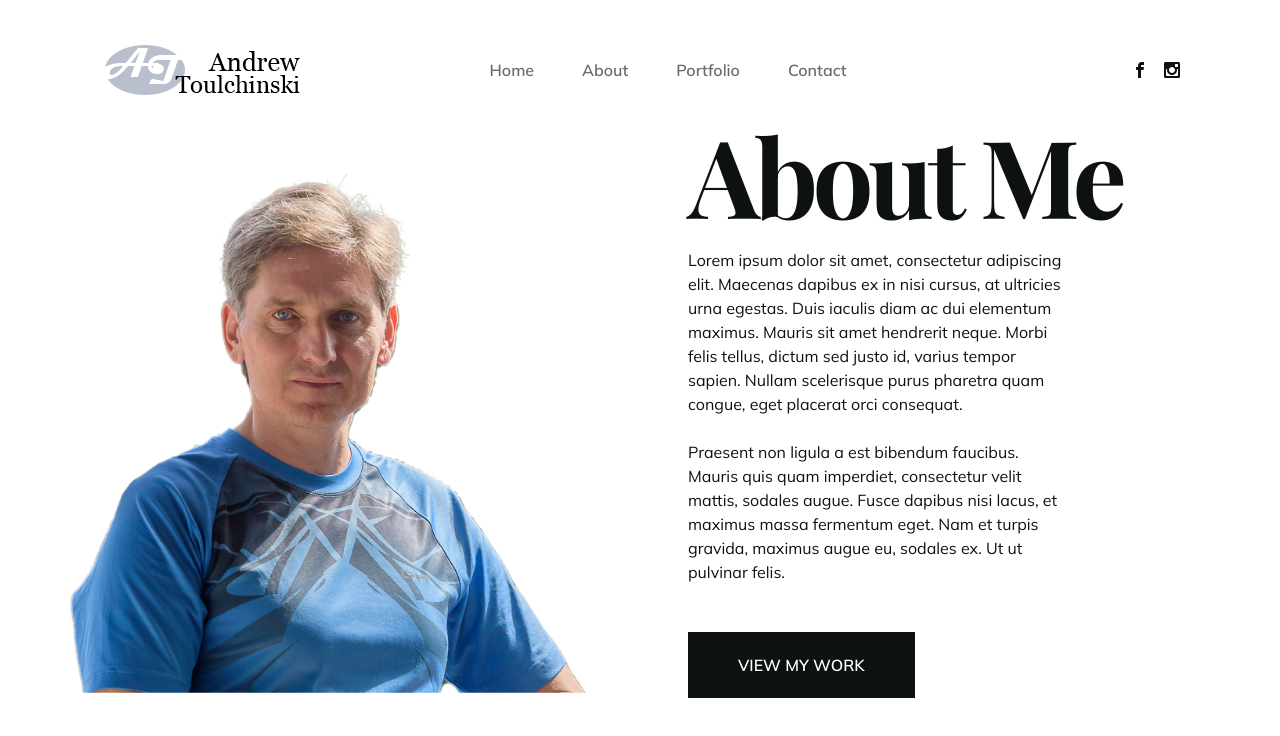
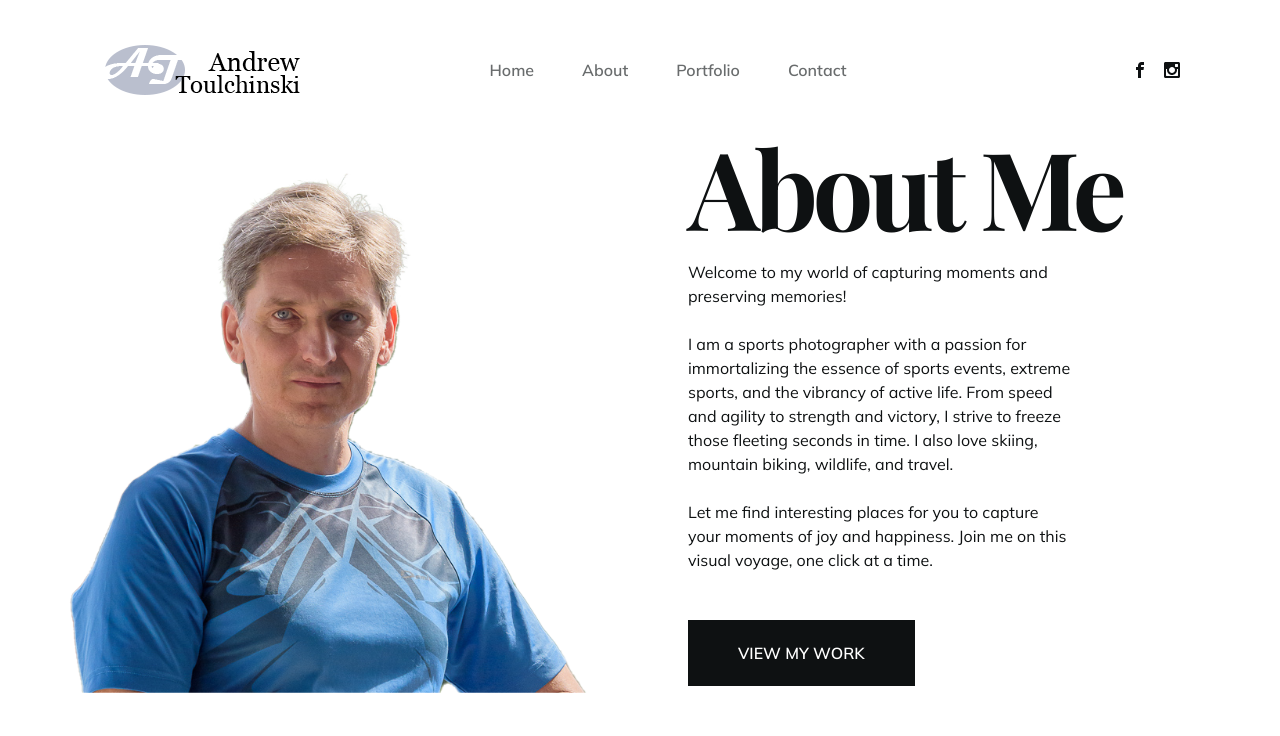
Before and after one commit to AndrewTuli/PhotoPortfolio, a React (Create React App) app: page /about in a window 1280 px wide. Shown: the top 736 px of the page. Built offline with nearby package versions, Linux system fonts and the light colour scheme; the HTML template or start-up script is replaced by a standard one; a web font is replaced by a local one.

Commit message:
Change demo text About me to normal description

```diff
--- a/src/pages/About.js
+++ b/src/pages/About.js
@@ -25,20 +25,17 @@ const About = () => {
         items-center lg:items-start'>
           <h1 className='h1'>About me</h1>
           <p className='mb-12 max-w-sm'>
-          Lorem ipsum dolor sit amet, consectetur adipiscing elit.
-          Maecenas dapibus ex in nisi cursus, at ultricies urna egestas.
-          Duis iaculis diam ac dui elementum maximus.
-          Mauris sit amet hendrerit neque. Morbi felis tellus,
-          dictum sed justo id, varius tempor sapien.
-          Nullam scelerisque purus pharetra quam congue,
-          eget placerat orci consequat.
+          Welcome to my world of capturing moments and preserving memories!
           <br/>
           <br/>
-          Praesent non ligula a est bibendum faucibus. Mauris
-          quis quam imperdiet, consectetur velit mattis, sodales
-          augue. Fusce dapibus nisi lacus, et maximus massa fermentum
-          eget. Nam et turpis gravida, maximus augue eu, sodales ex.
-          Ut ut pulvinar felis.
+          I am a sports photographer with a passion for immortalizing
+          the essence of sports events, extreme sports, and the vibrancy of active life.
+          From speed and agility to strength and victory, I strive to freeze those
+          fleeting seconds in time. I also love skiing, mountain biking, wildlife,
+          and travel.
+          <br/>
+          <br/>
+          Let me find interesting places for you to capture your moments of joy and happiness. Join me on this visual voyage, one click at a time.
           </p>
           <Link to={'/portfolio'} className='btn'>View my work</Link>
         </div>
```
